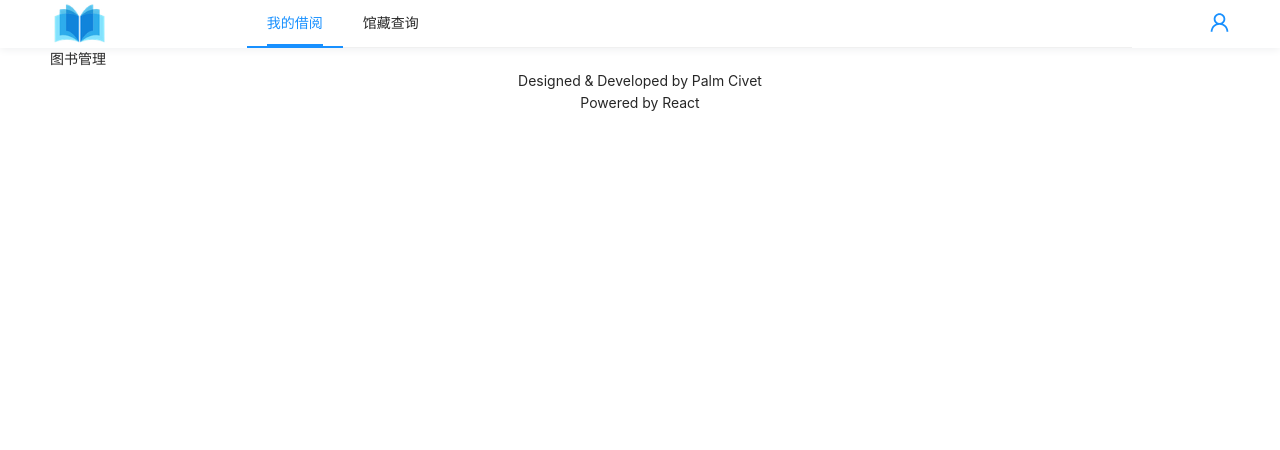
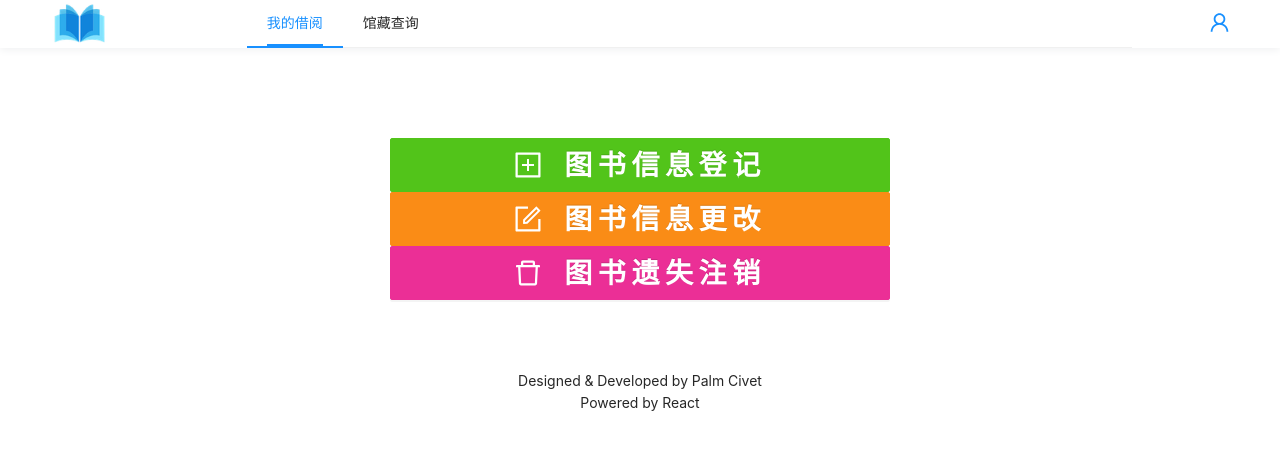
Before and after one commit to Palmcivet/weak-library, a React app in the folder client/: page /book in a window 1280 px wide. Shown: the top 450 px of the page. Built offline with nearby package versions, Linux system fonts and the light colour scheme.

Commit message:
:lipstick: 设计操作界面
- 优化页面布局
- 设计实现图书管理的入口

```diff
--- a/client/src/pages/Book/index.tsx
+++ b/client/src/pages/Book/index.tsx
@@ -1,5 +1,202 @@
-import React from "react";
+import React, { Component } from "react";
+import { Button, Input, Layout, message, PageHeader, Form, Select, Row, Col } from "antd";
 
-export const Book = () => {
-	return <div>图书管理</div>;
+import { hasElements, request } from "@/utils";
+import { ECode, IBook } from "@/typings";
+
+import style from "./style.less";
+import {
+	CheckCircleOutlined,
+	DeleteOutlined,
+	FormOutlined,
+	PlusSquareOutlined,
+} from "@ant-design/icons";
+
+interface IProps {}
+
+interface IState {
+	isSelected: boolean;
+	title: EOp;
+	book: IBook;
+}
+
+enum EOp {
+	REG = "图书信息登记",
+	ALT = "图书信息更改",
+	DEL = "图书遗失注销",
+}
+
+const itemStyle = {
+	labelCol: {
+		span: 4,
+		offset: 1,
+	},
+	wrapperCol: {
+		span: 14,
+		offset: 1,
+	},
 };
+
+const colStyle = {
+	span: 16,
+	offset: 4,
+};
+
+const extraHeader = (callback: (v: string) => void) => (
+	<Input.Search
+		allowClear
+		placeholder="输入条形码"
+		size="middle"
+		onSearch={(v: string) => callback(v)}
+	/>
+);
+
+export class Book extends Component<IProps, IState> {
+	constructor(props: IProps) {
+		super(props);
+
+		this.state = {
+			isSelected: false,
+			title: EOp.REG,
+			book: {
+				key: -1,
+				index: "",
+				name: "",
+				type: "",
+				author: "",
+				press: "",
+				price: 0.0,
+			},
+		};
+	}
+
+	handleChoose(op: EOp) {
+		this.setState({
+			isSelected: true,
+			title: op,
+		});
+	}
+
+	handleBack() {
+		this.setState({
+			isSelected: false,
+		});
+	}
+
+	async handleSearch(bar_code: string) {
+		const key = "获取图书信息";
+		const res = await request("/book/fetch", { bar_code });
+
+		if (res.code === ECode.SERVER_ERROR) {
+			message.error({ content: res.msg, key });
+		} else if (!hasElements(res.data)) {
+			message.info({ content: "找不到图书，请校对条形码", key });
+		} else {
+			this.setState({ book: res.data[0] });
+		}
+	}
+
+	render() {
+		const { isSelected, title } = this.state;
+
+		return (
+			<Layout>
+				{isSelected ? (
+					<>
+						<Row>
+							<Col {...colStyle}>
+								<PageHeader
+									title={title}
+									onBack={() => this.handleBack()}
+									extra={extraHeader((v: string) =>
+										this.handleSearch(v)
+									)}
+								/>
+							</Col>
+						</Row>
+						<Row className={style["book-form"]}>
+							<Col {...colStyle}>
+								<Form labelCol={{ span: 4 }} wrapperCol={{ span: 12 }}>
+									<Form.Item label="条形码" {...itemStyle}>
+										<Input type="number" disabled />
+									</Form.Item>
+									<Form.Item label="索引" {...itemStyle}>
+										<Input />
+									</Form.Item>
+									<Form.Item label="书目名称" {...itemStyle}>
+										<Input />
+									</Form.Item>
+									<Form.Item label="书籍类别" {...itemStyle}>
+										<Select
+											showSearch
+											placeholder="选择图书类别"
+											// onChange={}
+											// onFocus={onFocus}
+											// onBlur={onBlur}
+											// onSearch={onSearch}
+										>
+											<Select.Option value="jack">
+												Jack
+											</Select.Option>
+											<Select.Option value="lucy">
+												Lucy
+											</Select.Option>
+											<Select.Option value="tom">Tom</Select.Option>
+										</Select>
+									</Form.Item>
+									<Form.Item label="作者" {...itemStyle}>
+										<Input />
+									</Form.Item>
+									<Form.Item label="出版社" {...itemStyle}>
+										<Input />
+									</Form.Item>
+									<Form.Item label="单价" {...itemStyle}>
+										<Input type="number" />
+									</Form.Item>
+									<Form.Item wrapperCol={{ offset: 10, span: 4 }}>
+										<Button
+											block
+											size="large"
+											type="primary"
+											shape="round"
+											icon={<CheckCircleOutlined />}
+										>
+											提交
+										</Button>
+									</Form.Item>
+								</Form>
+							</Col>
+						</Row>
+					</>
+				) : (
+					<div className={style["book-buttom-group"]}>
+						<Button
+							type="primary"
+							className={style["book-button"]}
+							onClick={() => this.handleChoose(EOp.REG)}
+						>
+							<PlusSquareOutlined />
+							{EOp.REG}
+						</Button>
+						<Button
+							type="primary"
+							className={style["book-button"]}
+							onClick={() => this.handleChoose(EOp.REG)}
+						>
+							<FormOutlined />
+							{EOp.ALT}
+						</Button>
+						<Button
+							type="primary"
+							className={style["book-button"]}
+							onClick={() => this.handleChoose(EOp.REG)}
+						>
+							<DeleteOutlined />
+							{EOp.DEL}
+						</Button>
+					</div>
+				)}
+			</Layout>
+		);
+	}
+}
--- /dev/null
+++ b/client/src/pages/Book/style.less
@@ -0,0 +1,71 @@
+.book-buttom-group {
+	height: 100%;
+	padding: 5em;
+	display: flex;
+	flex-direction: column;
+	justify-content: center;
+	align-items: center;
+
+	.book-button {
+		width: 48%;
+		height: 20%;
+		font-size: 2em;
+		font-weight: 900;
+		letter-spacing: 0.2em;
+
+		> span[role="img"] {
+			margin-right: 0.5em;
+		}
+
+		&:hover {
+			transform: scale(110%);
+			z-index: 999;
+		}
+
+		&:first-child {
+			&:global(.ant-btn-primary) {
+				background: #52c41a;
+				border-color: #52c41a;
+			}
+
+			&:global(.ant-btn-primary:hover),
+			&:global(.ant-btn-primary:focus) {
+				background: #70c745;
+				border-color: #70c745;
+			}
+		}
+
+		&:nth-child(2) {
+			&:global(.ant-btn-primary) {
+				background: #fa8c16;
+				border-color: #fa8c16;
+			}
+
+			&:global(.ant-btn-primary:hover),
+			&:global(.ant-btn-primary:focus) {
+				background: #ffa328;
+				border-color: #ffa228;
+			}
+		}
+
+		&:last-child {
+			&:global(.ant-btn-primary) {
+				background: #eb2f96;
+				border-color: #eb2f96;
+			}
+
+			&:global(.ant-btn-primary:hover),
+			&:global(.ant-btn-primary:focus) {
+				background: #fa45a8;
+				border-color: #fa45a8;
+			}
+		}
+	}
+}
+
+.book-form {
+	height: 100%;
+	display: flex;
+	flex-direction: column;
+	justify-content: center;
+}
--- a/client/src/pages/Home/index.tsx
+++ b/client/src/pages/Home/index.tsx
@@ -5,10 +5,8 @@ import { Col, Descriptions, Layout, message, Row, Table } from "antd";
 import { ColumnsType } from "antd/lib/table";
 
 import { UserStore } from "@/store/user";
-import { getFmtDate, request } from "@/utils";
+import { colLayout, getFmtDate, request } from "@/utils";
 import { ECode, ESex, IRecord, IRootStore } from "@/typings";
-
-import style from "./style.less";
 
 interface IProps extends RouteProps, UserStore {}
 
@@ -20,6 +18,11 @@ interface IState {
 	status: Array<IRecord>;
 	record: Array<IRecord>;
 }
+
+const rowStyle = {
+	gutter: [8, 32],
+	justify: "center",
+} as any;
 
 const column: ColumnsType<IRecord> = [
 	{
@@ -33,7 +36,7 @@ const column: ColumnsType<IRecord> = [
 		key: "indexes",
 		title: "索引",
 		dataIndex: "indexes",
-		width: 200,
+		width: 150,
 	},
 	{
 		key: "borrow_date",
@@ -127,9 +130,9 @@ export class Home extends Component<IProps, IState> {
 		}
 
 		return (
-			<Layout className={style["home-layout"]}>
-				<Row gutter={[8, 32]} align={"middle"} justify={"center"}>
-					<Col md={24}>
+			<Layout>
+				<Row {...rowStyle}>
+					<Col {...colLayout}>
 						<Descriptions title="读者信息" bordered>
 							<Descriptions.Item label="卡号">{id}</Descriptions.Item>
 							<Descriptions.Item label="用户名">{name}</Descriptions.Item>
@@ -149,8 +152,8 @@ export class Home extends Component<IProps, IState> {
 					</Col>
 				</Row>
 
-				<Row gutter={[8, 32]}>
-					<Col>
+				<Row {...rowStyle}>
+					<Col {...colLayout}>
 						<Descriptions title="当前借阅" />
 						<Table<IRecord>
 							columns={column}
@@ -161,8 +164,8 @@ export class Home extends Component<IProps, IState> {
 					</Col>
 				</Row>
 
-				<Row gutter={[8, 32]}>
-					<Col>
+				<Row {...rowStyle}>
+					<Col {...colLayout}>
 						<Descriptions title="历史借阅" />
 						<Table<IRecord>
 							columns={column}
--- a/client/src/pages/Home/style.less
+++ /dev/null
@@ -1,4 +0,0 @@
-.home-layout {
-	background-color: white;
-	margin-top: 20px;
-}
--- a/client/src/pages/Search/index.tsx
+++ b/client/src/pages/Search/index.tsx
@@ -2,7 +2,7 @@ import React, { Component } from "react";
 import { Col, Input, Row, Table, Layout, message } from "antd";
 import { ColumnsType } from "antd/lib/table";
 
-import { request } from "@/utils";
+import { colLayout, request } from "@/utils";
 import { ECode, IBook } from "@/typings";
 
 import style from "./style.less";
@@ -14,16 +14,10 @@ interface IState {
 	books: Array<IBook>;
 }
 
-const gutterConfig = {
-	align: "middle" as "middle" | "top" | "bottom" | "stretch" | undefined,
-	justify: "space-around" as
-		| "center"
-		| "start"
-		| "end"
-		| "space-around"
-		| "space-between"
-		| undefined,
-};
+const gutterStyle = {
+	align: "middle",
+	justify: "space-around",
+} as any;
 
 const column: ColumnsType<IBook> = [
 	{
@@ -100,8 +94,8 @@ export class Search extends Component<IProps, IState> {
 
 		return (
 			<Layout className={style["search-layout"]}>
-				<Row {...gutterConfig}>
-					<Col md={20} lg={18}>
+				<Row {...gutterStyle}>
+					<Col {...colLayout}>
 						<div className={style["search-title"]}>图书检索</div>
 						<Input.Search
 							allowClear
@@ -116,8 +110,8 @@ export class Search extends Component<IProps, IState> {
 				{init ? (
 					<></>
 				) : (
-					<Row {...gutterConfig}>
-						<Col md={20} lg={18}>
+					<Row {...gutterStyle}>
+						<Col {...colLayout}>
 							<Table<IBook>
 								columns={column}
 								dataSource={books}
--- a/client/src/pages/Search/style.less
+++ b/client/src/pages/Search/style.less
@@ -1,6 +1,4 @@
 .search-layout {
-	background-color: white;
-	height: 100%;
 	display: flex;
 	flex-direction: column;
 	justify-content: center;
@@ -9,7 +7,7 @@
 .search-title {
 	font-weight: 900;
 	font-size: xx-large;
-	font-family: "STZhongsong";
+	letter-spacing: 0.2em;
 	text-align: center;
 }
 
--- a/client/src/styles/index.less
+++ b/client/src/styles/index.less
@@ -1,5 +1,6 @@
 @import "~antd/dist/antd.css";
 
+/* init */
 #app {
 	top: 0;
 	left: 0;
@@ -13,10 +14,7 @@
 	justify-content: space-between;
 }
 
-.layout {
-	background-color: #fff;
-}
-
+/* layout */
 .top,
 .main,
 .btm {
@@ -37,3 +35,10 @@
 	text-align: center;
 	padding-bottom: 5px;
 }
+
+/* global */
+:global(.ant-layout) {
+	height: calc(100% - 20px);
+	margin-top: 20px;
+	background-color: #fff;
+}
--- a/client/src/utils/index.ts
+++ b/client/src/utils/index.ts
@@ -12,6 +12,12 @@ const BASE = isDev ? "http://127.0.0.1:8081" : "http://10.1.122.74:8080";
 export const hasKeys = (obj: object) => Object.keys(obj).length > 0;
 
 export const hasElements = (arr: Array<any>) => arr.length !== 0;
+
+export const colLayout = {
+	md: 20,
+	lg: 18,
+	xl: 16,
+};
 
 /**
  * 构造格式化时间字符串
```
